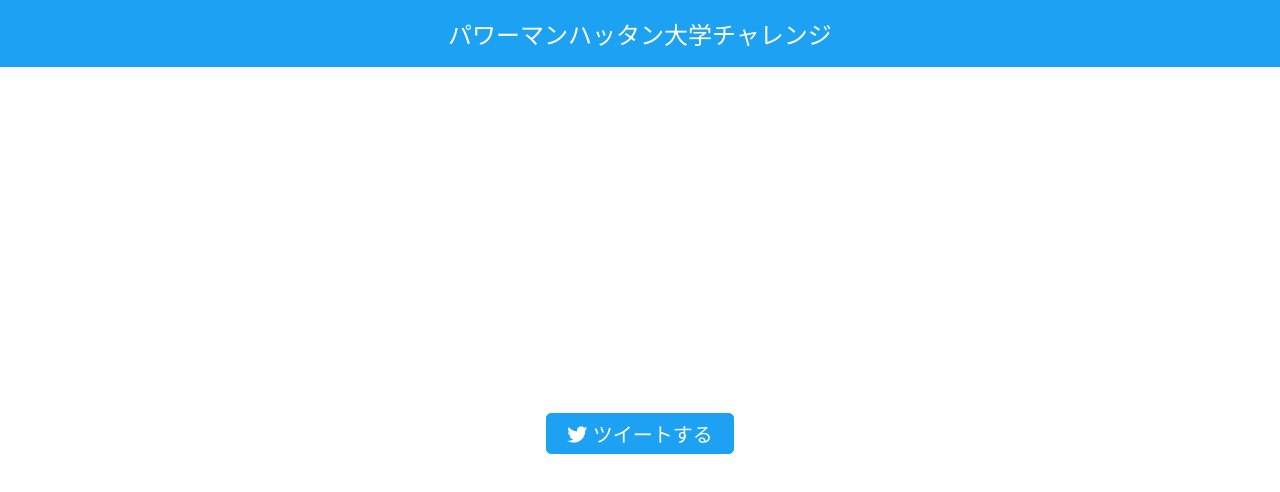
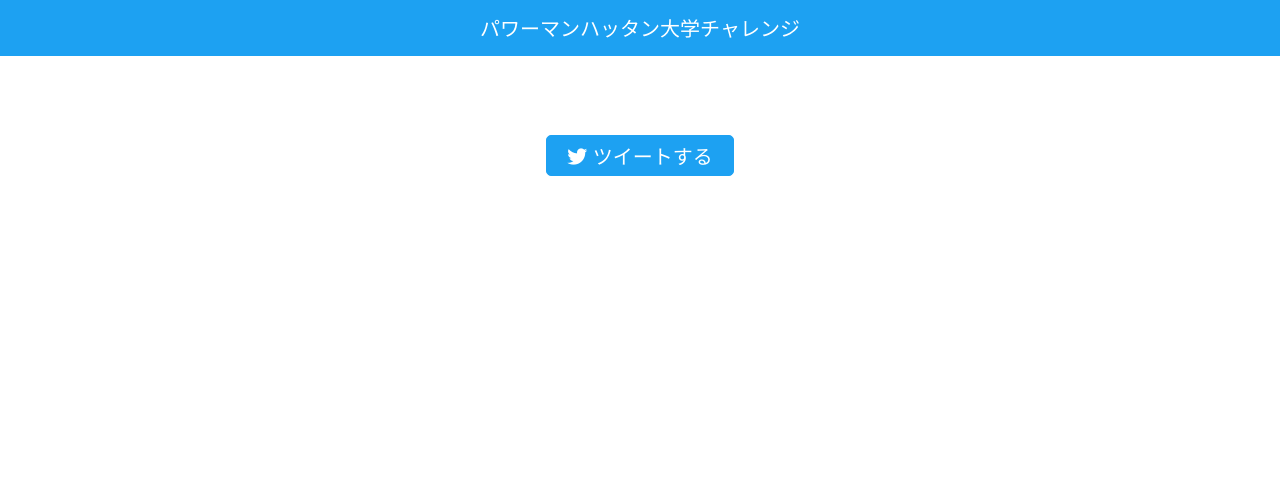
Before and after one commit to Tsukina-7mochi/power-manhattan-challenge, a website built with webpack: page src/index.html in a window 1280 px wide. Built offline with nearby package versions, Linux system fonts and the light colour scheme.

Commit message:
スタイルを変更

```diff
--- a/src/style.scss
+++ b/src/style.scss
@@ -4,11 +4,9 @@ $twitter-color: #1da1f2;
 
 body {
   display: grid;
-  grid-template-rows: auto 1fr;
+  grid-template-rows: auto 200px;
   padding: 0;
   margin: 0;
-  width: 100vw;
-  height: 100vh;
 }
 
 header {
@@ -20,7 +18,7 @@ header {
   color: white;
 
   h1 {
-    font-size: 24px;
+    font-size: 20px;
     font-weight: normal;
   }
 }
```
